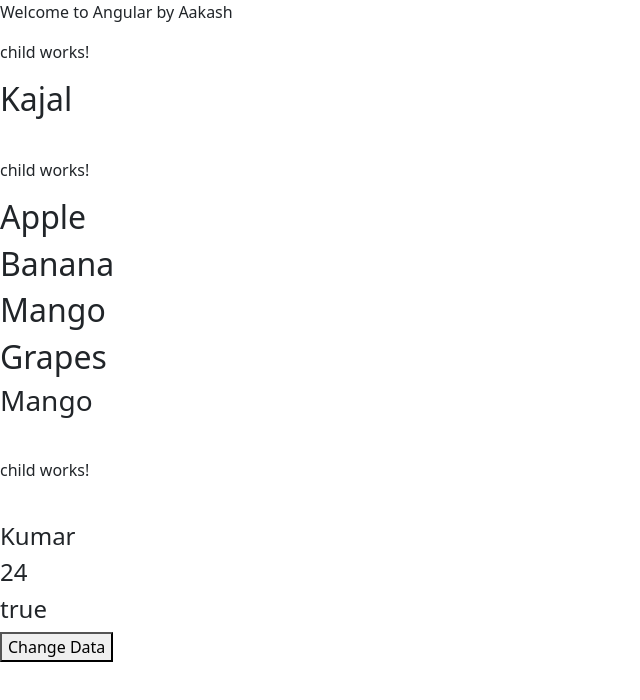
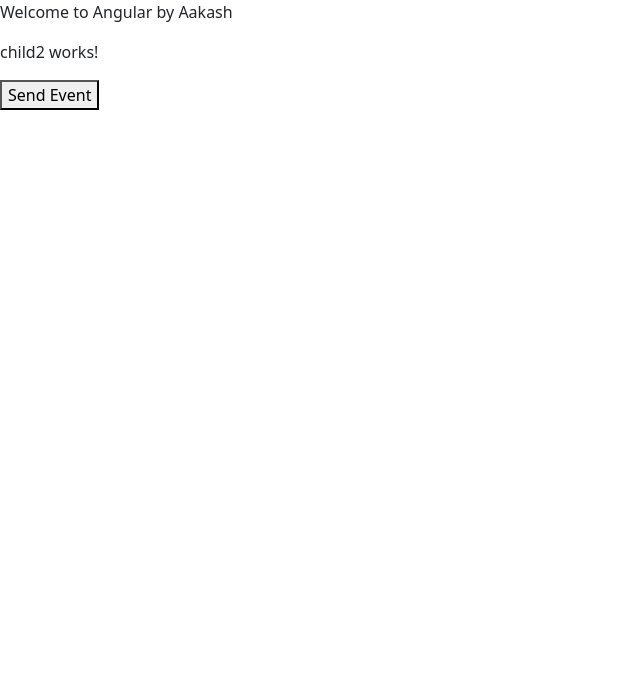
Before and after one commit to AakashKainth/new-app, an Angular app: page / in a window 1280 px wide. Shown: the top 700 px of the page, without its empty margins (0-640 px from the left). Built offline with nearby package versions, Linux system fonts and the light colour scheme.

Commit message:
Adding data from Child component to Parent component

```diff
--- a/src/app/app.component.html
+++ b/src/app/app.component.html
@@ -1,5 +1,14 @@
 <p>Welcome to Angular by Aakash</p>
-<app-child [myData]="name"></app-child>
+<h2>{{ msg }}</h2>
+<app-child2 (childEvent)="msg=$event"></app-child2>
+
+
+
+
+
+
+<!-- <app-child [myData]="name"></app-child>
 <app-child [myDataArray]="fruits"></app-child>
 <app-child [myDataObj]="obj"></app-child>
 <button (click)="changeData()">Change Data</button>
+<app-root></app-root> -->
--- a/src/app/app.component.ts
+++ b/src/app/app.component.ts
@@ -13,29 +13,32 @@ import { TwoWayBindingComponent } from "./two-way-binding/two-way-binding.compon
 import { FormsModule } from '@angular/forms';
 import { StructureDirectivesComponent } from "./structure-directives/structure-directives.component";
 import { ChildComponent } from "./child/child.component";
+import { Child2Component } from "./child2/child2.component";
 
 @Component({
     selector: 'app-root',
     standalone: true,
     templateUrl: './app.component.html',
     styleUrl: './app.component.css',
-    imports: [RouterOutlet, UserComponent, InlineComponent, InterpolationComponent, EventsComponent, BindingsComponent, ClassBindingComponent, NgClassDirComponent, StyleBindingComponent, TemplateReferenceComponent, TwoWayBindingComponent, FormsModule, StructureDirectivesComponent, ChildComponent]
+    imports: [RouterOutlet, UserComponent, InlineComponent, InterpolationComponent, EventsComponent, BindingsComponent, ClassBindingComponent, NgClassDirComponent, StyleBindingComponent, TemplateReferenceComponent, TwoWayBindingComponent, FormsModule, StructureDirectivesComponent, ChildComponent, Child2Component]
 })
 export class AppComponent {
   title = 'Learning Never Ends';
-  name= "Kajal"
-  fruits = ["Apple","Banana","Mango","Grapes"]
-  obj = {
-    name: "Kumar",
-    age: 24,
-    isMarried: true
-  }
+public msg = '';
 
-  helloMessage(){
-    return 'Hello Aakash'
-  }
+  // name= "Kajal"
+  // fruits = ["Apple","Banana","Mango","Grapes"]
+  // obj = {
+  //   name: "Kumar",
+  //   age: 24,
+  //   isMarried: true
+  // }
 
-  changeData(){
-    this.name = 'Aakash'
-  }
+  // helloMessage(){
+  //   return 'Hello Aakash'
+  // }
+
+  // changeData(){
+  //   this.name = 'Aakash'
+  // }
 }
--- /dev/null
+++ b/src/app/child2/child2.component.html
@@ -0,0 +1,2 @@
+<p>child2 works!</p>
+<button (click)="fireEvent()">Send Event</button>
--- /dev/null
+++ b/src/app/child2/child2.component.ts
@@ -0,0 +1,17 @@
+import { Component, EventEmitter, Output } from '@angular/core';
+
+@Component({
+  selector: 'app-child2',
+  standalone: true,
+  imports: [],
+  templateUrl: './child2.component.html',
+  styleUrl: './child2.component.css'
+})
+export class Child2Component {
+  @Output() public childEvent = new EventEmitter();
+
+  fireEvent(){
+    this.childEvent.emit("Learning Never Ends")
+  }
+
+}
```
Also changed, not shown: src/app/child2/child2.component.css (added), 2 other files (tests, documents, lock files or other folders).
